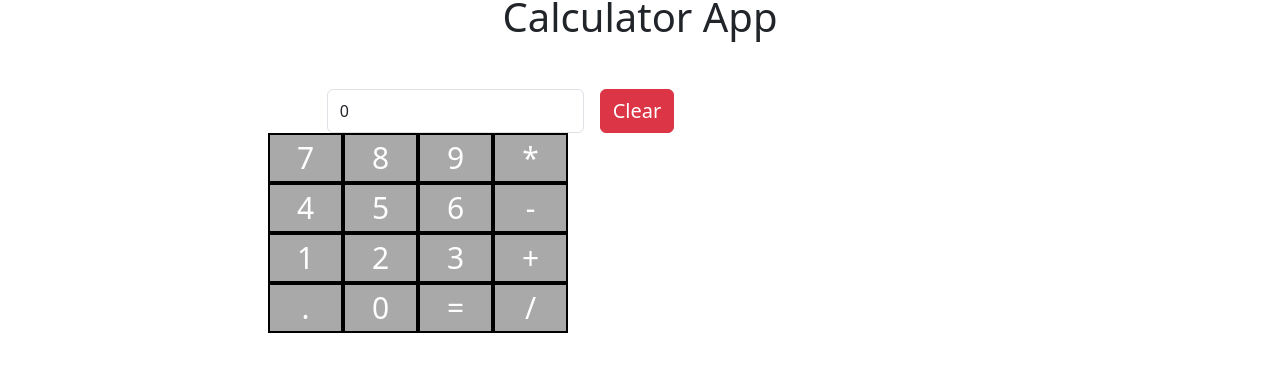
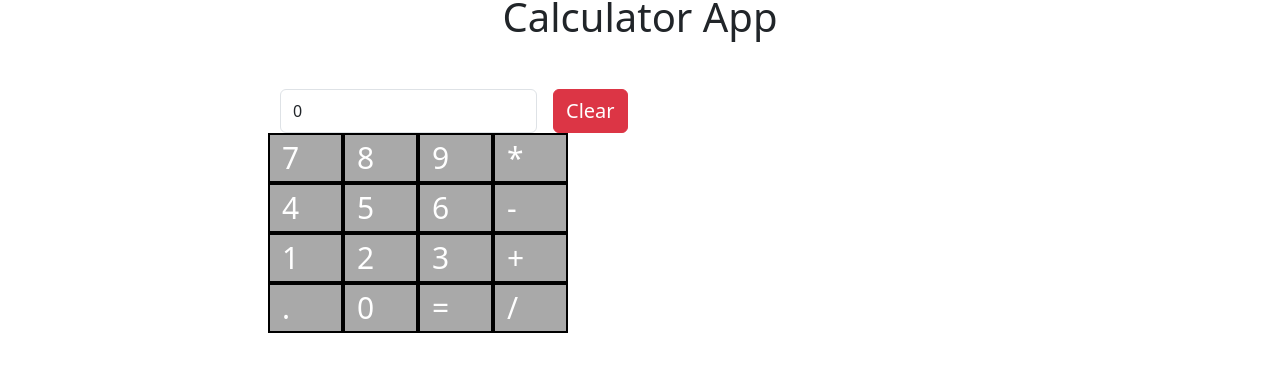
Before and after one commit to Yohammed18/React, a React (Create React App) app in the folder projects/: page / in a window 1280 px wide. Shown: the part 879-1251 px from the top of the page. Built offline with nearby package versions, Linux system fonts and the light colour scheme; no server answers.

Commit message:
Updated css styling

```diff
--- a/projects/src/Components/Calculator/Calculator.jsx
+++ b/projects/src/Components/Calculator/Calculator.jsx
@@ -81,15 +81,17 @@ function Calculator() {
   return (
     <div className='container'>
       <h1 className="text-center">Calculator App</h1>
-      <div className="container text-center mt-5 ">
-        <div className="row row-cols-8" >
-            <div className="col-1"></div>
-            <div className="col-7">
+      <div className="container">
+        <div className="mt-5 ">
+            <div className="row row-cols-6" >
+                <div className="col-sm-2"></div>
+                <div className="col-5">
                     <span style={{display: 'inline-flex'}}>
                         <input type="text" className='form-control me-3' placeholder={input} value={input} onChange={(e) => setInput(e.target.value)}/>
                         <button className="btn btn-danger " onClick={clear} style={{fontSize: "20px"}}>Clear</button>
                     </span>
                 </div>
+                <div className="col-sm-2"></div>
             </div>
             <div className="row row-cols-6" >
                 <div className="col"></div>
@@ -132,7 +134,7 @@ function Calculator() {
             </div>
 
         </div>
-
+      </div>
       <hr className='mt-5 mb-5' />
     </div>
   )
```
Lines whose indentation alone changed are shown as unchanged.
